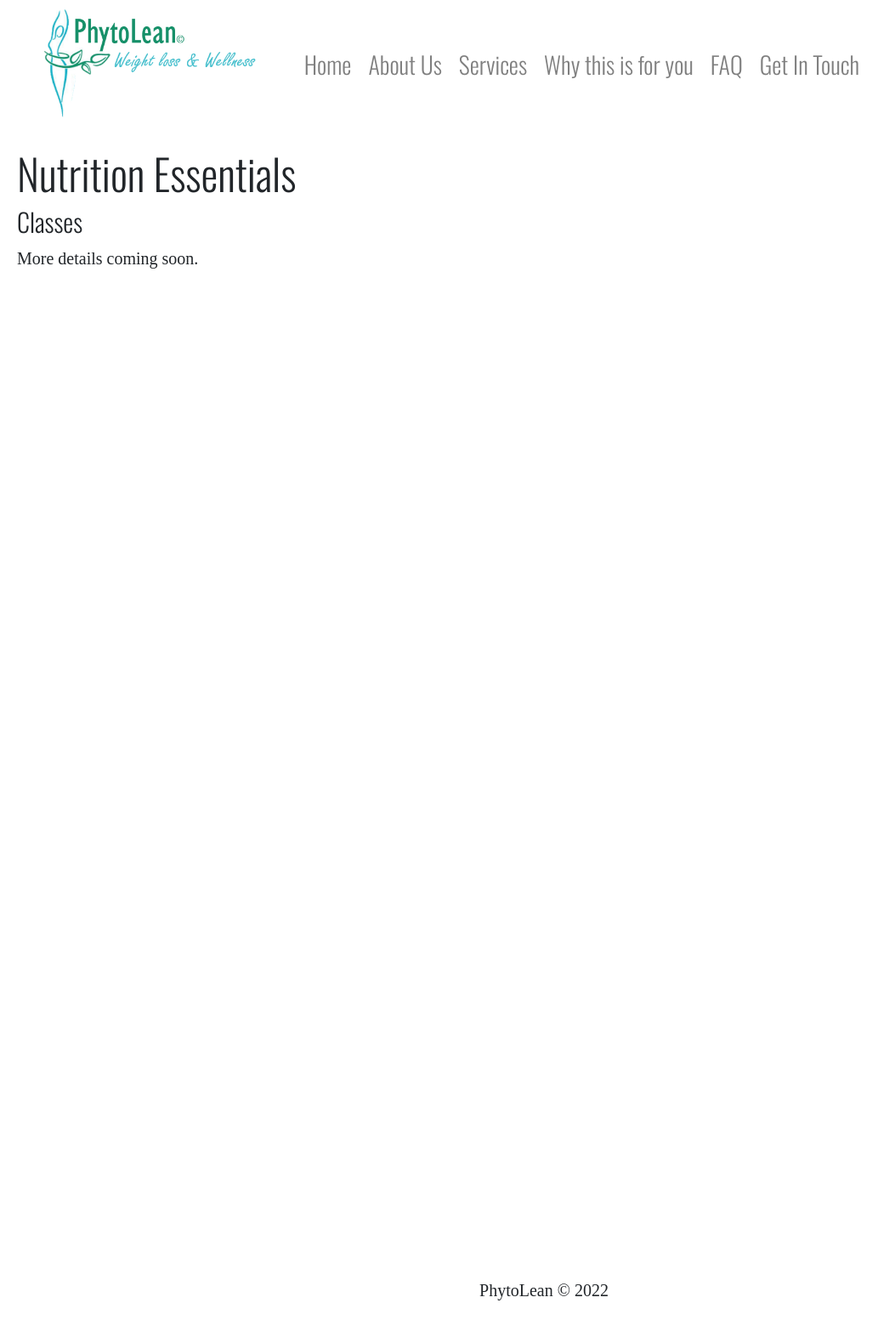
After one commit to Tjorriemorrie/phytolean, a Django app: page /nutritionessentials in a window 1280 px wide. The commit adds this page. Shown: the whole page at 85% size, without its empty margins (0-1053 px from the left). Run offline with Django 3.2, Linux system fonts and the light colour scheme; some libraries are stand-ins or nearby versions; some web fonts are replaced.

Commit message:
nutrition essentials page

```diff
--- a/main/templates/main/about_snippets/meet_founder.html
+++ b/main/templates/main/about_snippets/meet_founder.html
@@ -12,7 +12,7 @@
                 <p>Nerine is the managing Director for BSF Health Solutions and the creator of the acclaimed PhytoLean weight loss consultancy. With over fifteen  years of experience working in the health and wellness industry,  she loves sharing her passion for living a balanced and healthy lifestyle. She has collaborated with higher educational institutions, experts in their respective fields and associations to bring you the best nutritional information globally available.</p>
                 <p>Nerine holds a Bachelors in Health Sciences (Naturopathy), A Masters in Psychology with a focus on behavioural change psychology and eating psychology, and is currently completing her Ph.D. in Natural Medicine. She has lectured at university level and presented as a guest speaker at the acclaimed International ACRE conference. She is a certified clinical weight loss specialist accredited through the complementary medical association and registered with the ASCHP as Holistic Councillor, and with the IAHTNP as a registered naturopathic practitioner. In addition, Nerine is also a qualified educator and registered SACE health educator, assessor and moderator.</p>
                 <p>She holds advanced certificates in integrative nutrition, lifestyle medicine, culinary medicine, original and biblical traditional medicinal approaches and ethnomedicine practices. She is also a licensed Food For Life (FFL) instructor with the Physicians Committee for Responsible Medicine (PCRM) and proudly the first FFL instructor in South Africa.</p>
-                <p>Nerine presents the Food for Life award-winning nutrition education and cooking class program in partnership with the Physicians Committee for Responsible Medicine that provides an innovative approach to diet-related chronic diseases. Since 2001, Food for Life has been a pioneer in delivering hands-on information about the direct role of plant-based nutrition in health and disease prevention to communities around the world. Designed by physicians, nurses, and registered dietitians, Food for Life promotes healthful eating based on the latest scientific research.  Nerine presents the Food for Life award-winning nutrition education and cooking class program in partnership with the Physicians Committee for Responsible Medicine that provides an innovative approach to diet-related chronic diseases. Since 2001, Food for Life has been a pioneer in delivering hands-on information about the direct role of plant-based nutrition in health and disease prevention to communities around the world. Designed by physicians, nurses, and registered dietitians, Food for Life promotes healthful eating based on the latest scientific research.</p>
+                <p>Nerine presents the Food for Life award-winning nutrition education and cooking class program in partnership with the Physicians Committee for Responsible Medicine that provides an innovative approach to diet-related chronic diseases. Since 2001, Food for Life has been a pioneer in delivering hands-on information about the direct role of plant-based nutrition in health and disease prevention to communities around the world. Designed by physicians, nurses, and registered dietitians, Food for Life promotes healthful eating based on the latest scientific research. Nerine was awarded the centre of excellence awards 2021 towards her efforts in helping busy working moms reclaim their health, confidence, and figures while utilizing immune boosting nutrition.</p>
             </div>
         </div>
 
--- /dev/null
+++ b/main/templates/main/nutrition_essentials.html
@@ -0,0 +1,24 @@
+{% extends 'main/base.html' %}
+{% load static %}
+
+{% block title %}Nutrition Essentials - {{ block.super }}{% endblock %}
+
+{% block content %}
+
+<div class="container-fluid">
+
+    {% include 'main/navbar.html' with nav=nav %}
+
+    <div class="container-fluid big-body">
+
+        <h1>Nutrition Essentials</h1>
+        <h4>Classes</h4>
+        <p>More details coming soon.</p>
+
+    </div>
+    <br/>
+
+    {% include 'main/footer.html' %}
+</div>
+
+{% endblock %}
--- a/main/views.py
+++ b/main/views.py
@@ -70,6 +70,13 @@ def resources_index_view(request):
         'nav': 'resources',
     })
     return render(request, 'main/resources.html', ctx)
+
+
+def nutrition_essentials_view(request):
+    ctx = _get_ctx({
+        'nav': '',
+    })
+    return render(request, 'main/nutrition_essentials.html', ctx)
 
 
 def resources_source_view(request, src):
--- a/phytolean/settings.py
+++ b/phytolean/settings.py
@@ -220,7 +220,7 @@ EMAIL_BACKEND = 'django.core.mail.backends.smtp.EmailBackend'
 EMAIL_HOST = 'mail.smtp2go.com'
 DEFAULT_FROM_EMAIL = 'PhytoLean <info@phytolean.co.za>'
 DEFAULT_REPLY_EMAIL = 'PhytoLean <info@phytolean.co.za>'
-EMAIL_HOST_USER = os.getenv('EMAIL_HOST_USER')
+EMAIL_HOST_USER = 'phytolean'
 EMAIL_HOST_PASSWORD = os.getenv('EMAIL_HOST_PASSWORD')
 EMAIL_USE_TLS = False
 EMAIL_USE_SSL = True
--- a/phytolean/urls.py
+++ b/phytolean/urls.py
@@ -38,4 +38,6 @@ urlpatterns = [
     path('contact-us', views.contact_view, name='getintouch'),
     path('resources', views.resources_index_view, name='resources_index'),
     path('resources/<str:src>', views.resources_source_view, name='resources_source'),
+
+    path('nutritionessentials', views.nutrition_essentials_view, name='nutrition_essentials'),
 ]
```
